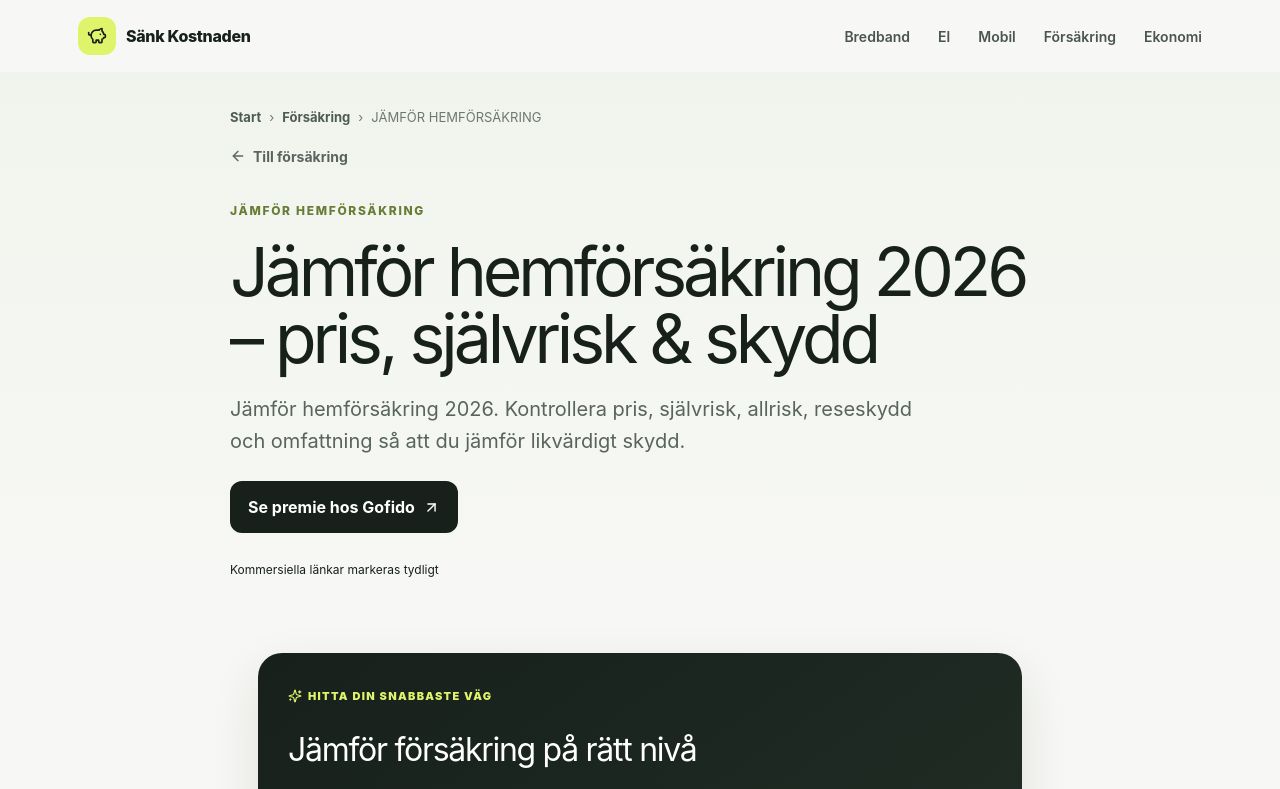
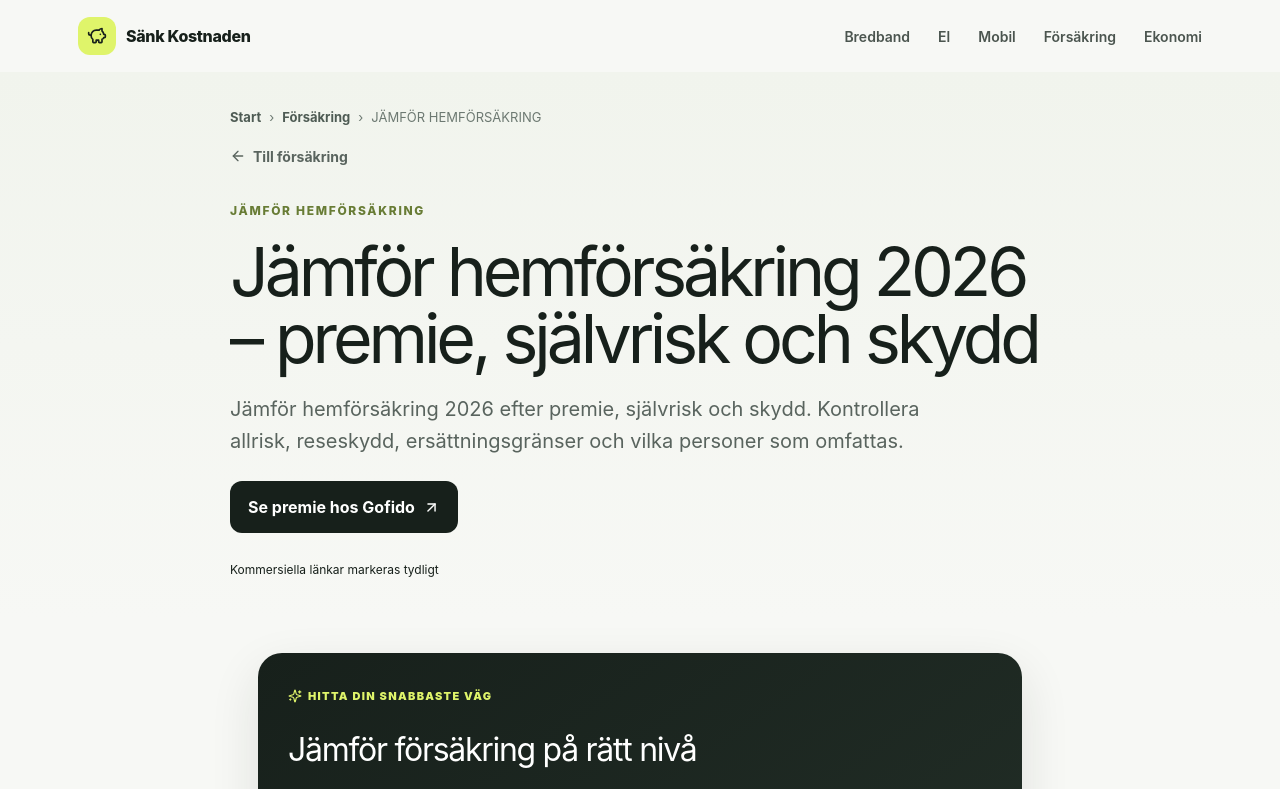
Before and after one commit to arvidlandin-cpu/sankkostnaden, a Next.js app: page /forsakring/jamfor-hemforsakring in a window 1280 px wide. Shown: the top 789 px of the page. Built offline with nearby package versions, Linux system fonts and the light colour scheme.

Commit message:
SEO: sharpen home insurance comparison intent

```diff
--- a/pages/forsakring/jamfor-hemforsakring.tsx
+++ b/pages/forsakring/jamfor-hemforsakring.tsx
@@ -2,8 +2,8 @@ import IntentGuide from '../../components/IntentGuide';
 
 export default function Page(){
  return <IntentGuide
-  title='Jämför hemförsäkring 2026 – pris, självrisk & skydd'
-  description='Jämför hemförsäkring 2026. Kontrollera pris, självrisk, allrisk, reseskydd och omfattning så att du jämför likvärdigt skydd.'
+  title='Jämför hemförsäkring 2026 – premie, självrisk och skydd'
+  description='Jämför hemförsäkring 2026 efter premie, självrisk och skydd. Kontrollera allrisk, reseskydd, ersättningsgränser och vilka personer som omfattas.'
   kicker='JÄMFÖR HEMFÖRSÄKRING'
   canonical='https://sankkostnaden.se/forsakring/jamfor-hemforsakring/'
   category='forsakring'
```
